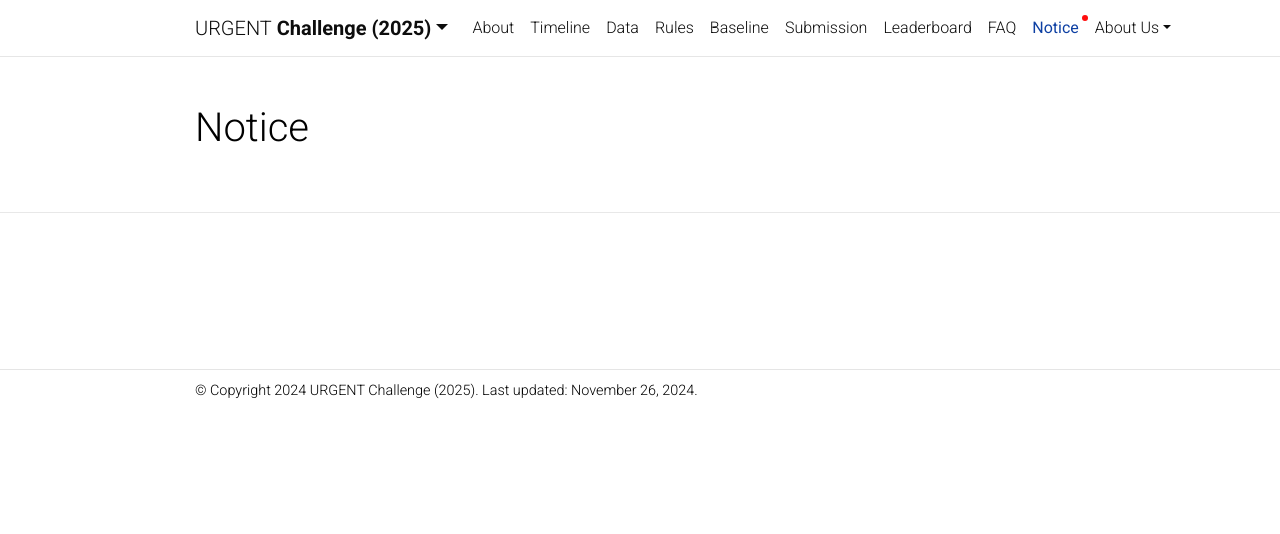
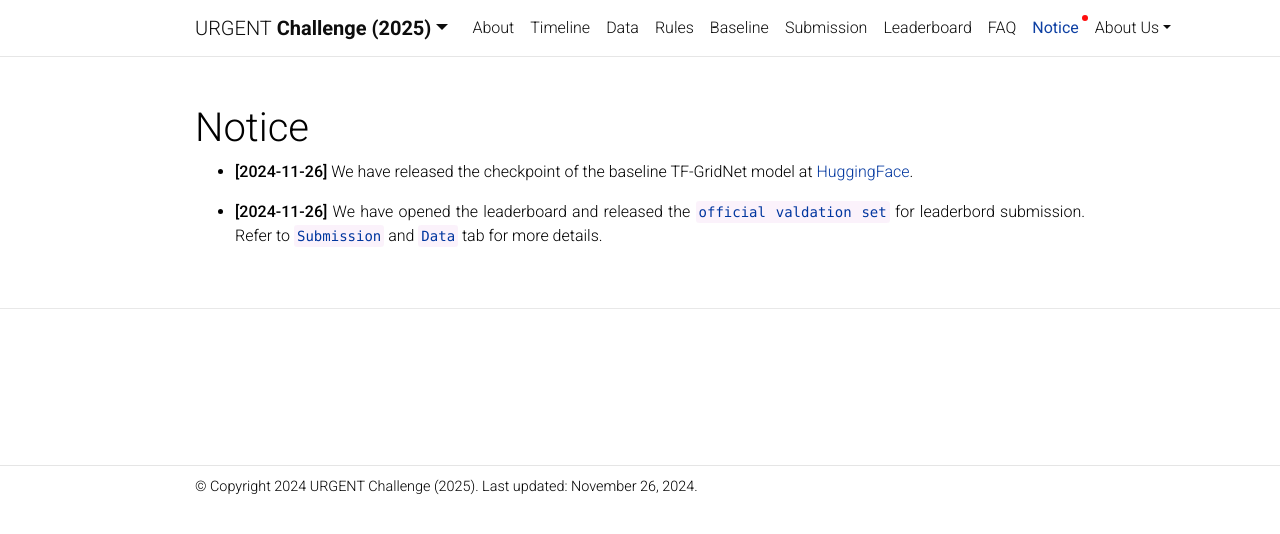
Before and after one commit to urgent-challenge/urgent2025, a Jekyll site: the page built from _pages/notice.md, in a window 1280 px wide. Shown: the top 534 px of the page. Built offline with Jekyll 4.4.1, drawn with Linux system fonts in a browser that asks for light colours; comment, search, counter and statistics services are not loaded; a style sheet for code colours, icons or effects is not loaded.

Commit message:
add information on baseline and validation leaderboard

```diff
--- a/_pages/notice.md
+++ b/_pages/notice.md
@@ -8,9 +8,12 @@ nav: true
 nav_order: 9
 ---
 
+
+* **[2024-11-26]** We have released the checkpoint of the baseline TF-GridNet model at [HuggingFace](https://huggingface.co/kohei0209/tfgridnet_urgent25/tree/main).
+
+* **[2024-11-26]** We have opened the leaderboard and released the `official valdation set` for leaderbord submission. Refer to [`Submission`](/urgent2025/submission) and [`Data`](/urgent2025/data) tab for more details.
+
 <!--
-* **[2024-10-21]** We have announced the final results of the challenge in https://urgent-challenge.com/competitions/5#final_results.
-
 * **[2024-09-22]** The blind test phase has officially ended. We will start the subjective evaluation soon.
 
 * **[2024-09-20]** We have postponed the submission deadline by one day in the [`Timeline`](/urgent2025/timeline) tab to compensate for the laggy evaluation server.
```
Also changed, not shown: _pages/about.md (+2 -1 lines), _pages/baseline.md (+7 -0 lines), _pages/data.md (+3 -1 lines).
